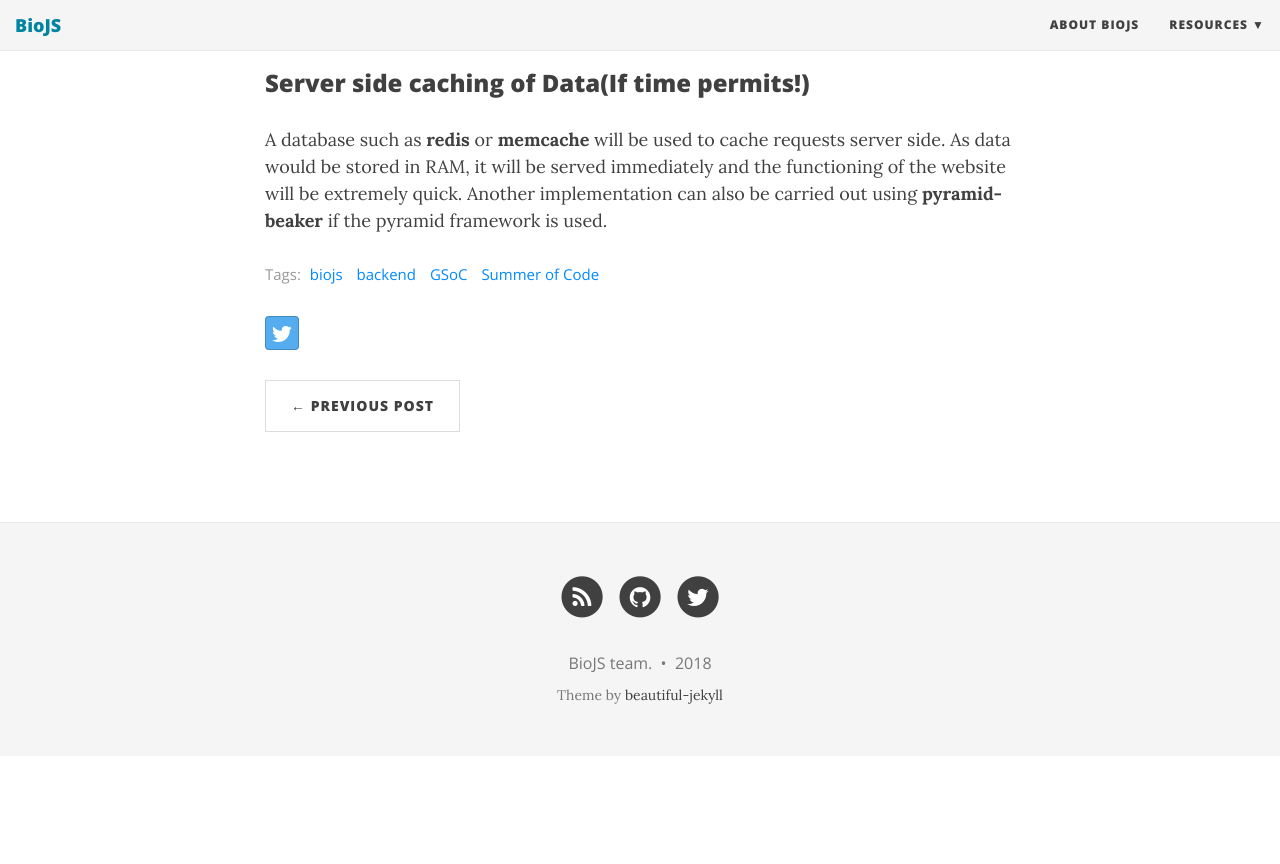
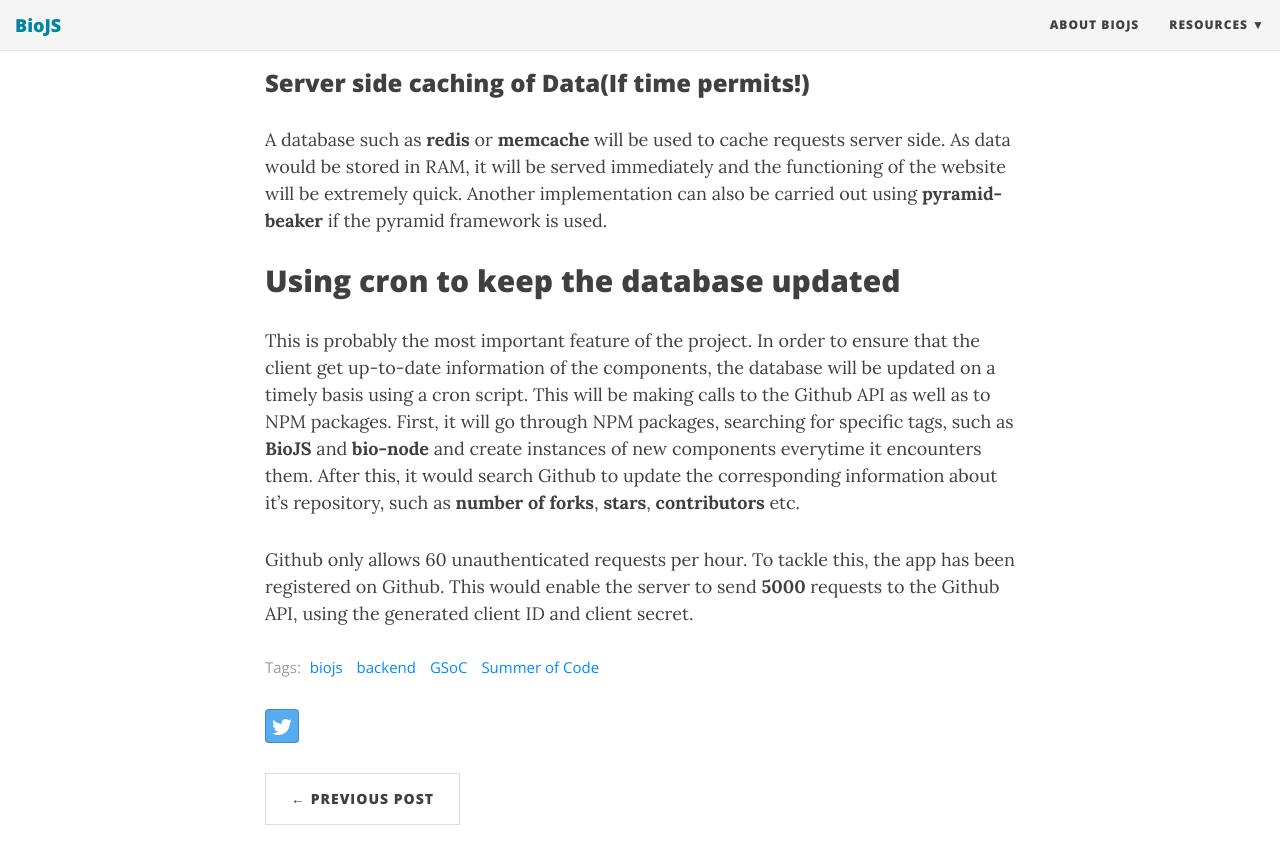
Before and after one commit to biojs/biojs.github.io, a Jekyll site: the page built from _posts/2018-05-22-backend-website-project.md, in a window 1280 px wide and 900 px high, scrolled down 2404 px. Shown: the top 864 px of the window. Built offline with Jekyll 4.4.1, drawn with Linux system fonts in a browser that asks for light colours; nearby versions of some CDN libraries; before the commit the page ends 3160 px from its top, so only the background shows below that.

Commit message:
Updated cron job information

```diff
--- a/_posts/2018-05-22-backend-website-project.md
+++ b/_posts/2018-05-22-backend-website-project.md
@@ -36,3 +36,9 @@
 ### Server side caching of Data(If time permits!)
 
 A database such as **redis** or **memcache** will be used to cache requests server side. As data would be stored in RAM, it will be served immediately and the functioning of the website will be extremely quick. Another implementation can also be carried out using **pyramid-beaker** if the pyramid framework is used.
+
+## Using cron to keep the database updated
+
+This is probably the most important feature of the project. In order to ensure that the client get up-to-date information of the components, the database will be updated on a timely basis using a cron script. This will be making calls to the Github API as well as to NPM packages. First, it will go through NPM packages, searching for specific tags, such as **BioJS** and **bio-node** and create instances of new components everytime it encounters them. After this, it would search Github to update the corresponding information about it's repository, such as **number of forks**, **stars**, **contributors** etc.
+
+Github only allows 60 unauthenticated requests per hour. To tackle this, the app has been registered on Github. This would enable the server to send **5000** requests to the Github API, using the generated client ID and client secret.
```
